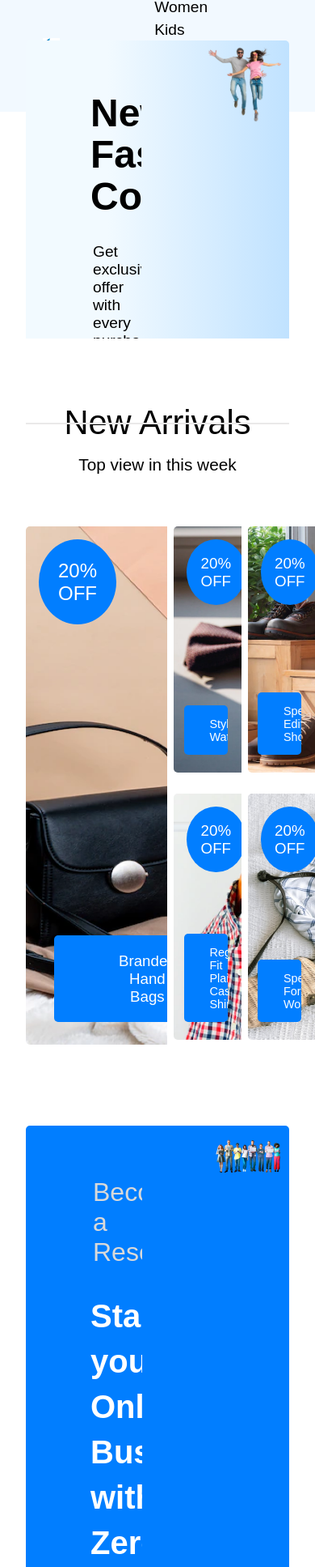
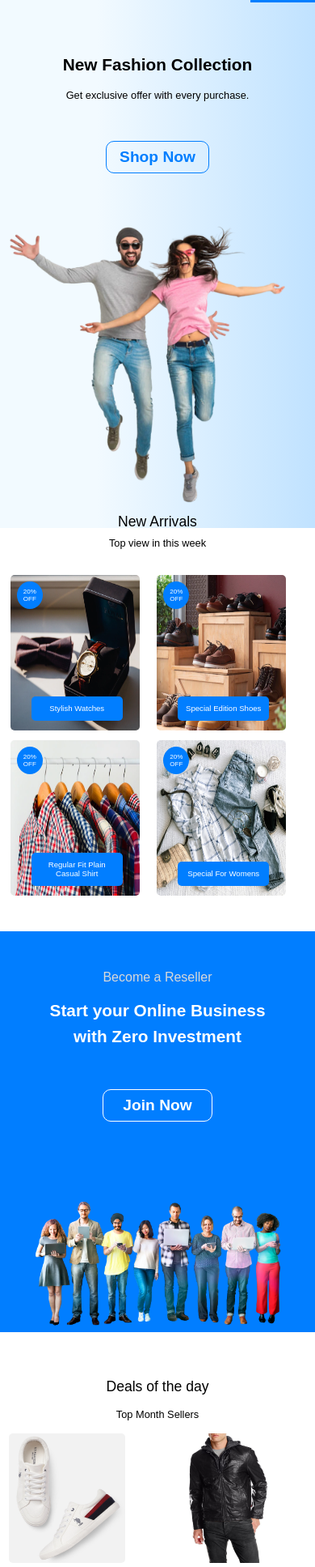
Before and after one commit to Snesh07/startxlabs_assignment, a React (Create React App) app: page / in a window 390 px wide. Shown: the part 62-1997 px from the top of the page at 81% size. Built offline with nearby package versions, Linux system fonts and the light colour scheme.

Commit message:
fix: responsiveness

```diff
--- a/src/components/Banner.js
+++ b/src/components/Banner.js
@@ -7,7 +7,7 @@ function Banner() {
             <div className='banner_container'>
                 <div className='banner_bg'>
                     <div className='banner_text_btn'>
-                        <h1>New Fashion <br />Collection</h1>
+                        <h1>New Fashion Collection</h1>
                         <p>Get exclusive offer with every purchase.</p>
                         <button className='banner_btn'>Shop Now</button>
                     </div>
--- a/src/components/DealofDay.js
+++ b/src/components/DealofDay.js
@@ -71,7 +71,7 @@ const DealofDay = (props) => {
                         <h4><b>C$242 </b>$̶5̶0̶0̶ (25% OFF)</h4>
                     </div>
 
-                    <div className='dealsOfDay_image_area'>
+                    <div id="slider_img_responsive" className='dealsOfDay_image_area'>
                         <img className='dealsOfDay_image_slider_img' src='./images/Rectangle_1755.png' alt="banner" />
                         <h3>IndiaBoulevard</h3>
                         <p>Dark Brown & gold Designer..</p>
--- a/src/components/Footer.js
+++ b/src/components/Footer.js
@@ -20,7 +20,7 @@ function Footer() {
                         <Link to="/" className="footer_shopping_link">Terms & Conditions</Link>
                     </div>
 
-                    <div className='footer_quickLinks'>
+                    <div  id='footer_quickLinks_responsive' className='footer_quickLinks'>
                         <h3 className='footer_quickLinks_title'>Quick Links</h3>
                         <Link to="/" className="footer_quickLinks_link">About Us</Link>
                         <Link to="/" className="footer_quickLinks_link">Deal of the day</Link>
@@ -44,7 +44,7 @@ function Footer() {
              {/* ---------footer contact Us ------------ */}
 
                 <div className='footer_contactUs'>
-                    <h3 className='footer_contactUs_title'>Contact Us</h3>
+                    <h3 className='footer_contactUs_title'>Contact Us:</h3>
                     <div className="footer_contact_info">
                         <span><FiPhoneCall className='footer_icon_bg' /></span>
                         <a href="tel:202-555-0819"> 202-555-0819 </a>
--- a/src/components/Header.js
+++ b/src/components/Header.js
@@ -3,6 +3,8 @@ import '../styles/Header.css'
 import { FaFacebookF, FaInstagram, FaTwitter } from "react-icons/fa";
 
 const header = () => {
+
+
     return (
         <>
             <div className='header_container'>
--- a/src/components/Navbar.js
+++ b/src/components/Navbar.js
@@ -1,13 +1,25 @@
 import React from 'react'
 import { Link } from "react-router-dom";
+import { IoMdClose } from "react-icons/io";
+import { BiMenuAltRight } from "react-icons/bi";
 import '../styles/Navbar.css';
 
 function Navbar() {
+
+    var navLinks = document.getElementById("navLinks");
+    function showMenu() {
+        navLinks.style.right = "0";
+    }
+    function hideMenu() {
+        navLinks.style.right = "-200px";
+    }
+
     return (
         <>
             <div className='navbar_container'>
                 <img src='./images/logo.png' alt="logo" className='navbar_logo'></img>
                 <div className="nav_links">
+                    <IoMdClose className='nav_icons' onClick={hideMenu} />
                     <Link to="/" className="nav_link">Home</Link>
                     <Link to="/" className="nav_link">Men</Link>
                     <Link to="/" className="nav_link">Women</Link>
@@ -15,6 +27,7 @@ function Navbar() {
                     <Link to="/" className="nav_link">Footwear</Link>
                     <Link to="/" className="nav_link">Jewellery</Link>
                     <Link to="/" className="nav_link">Traditional</Link>
+                    <BiMenuAltRight className='nav_icons' onClick={showMenu} />
                 </div>
             </div>
         </>
--- a/src/styles/Banner.css
+++ b/src/styles/Banner.css
@@ -17,6 +17,7 @@
 
 .banner_text_btn {
     padding: 2rem 5rem;
+    width: 30%;
 }
 
 .banner_text_btn h1 {
@@ -54,3 +55,45 @@
     padding-bottom: 0;
     width: 100%;
 }
+
+
+/* --------responsive--------- */
+@media (max-width:700px){
+    .banner_container {
+        position: absolute;
+        margin: 0;
+        padding: 0;
+        width: 100vw;
+        height: 90vh;
+    }
+
+    .banner_bg {
+        padding: 0;
+        display: block;
+        justify-content: center;
+        margin: 0rem;
+        border-radius: 0;
+    }
+
+    .banner_text_btn {
+        padding: 2rem  0!important;
+        text-align: center;
+        margin: 5rem 0 0 0;
+        width: 100%;
+    }
+
+    .banner_text_btn h1 {
+        font-size: 1.3rem;
+        line-height: 2rem;
+    }
+
+    .banner_text_btn p {
+        font-size: 0.8rem;
+    }
+
+    .banner_btn{
+        margin-top: 2.3rem;
+        padding: 0.5rem 1rem;
+    }
+
+}
--- a/src/styles/DealofDay.css
+++ b/src/styles/DealofDay.css
@@ -112,16 +112,6 @@
     line-height: 1rem;
 }
 
-.rating_reviews{
-    position: absolute;
-    bottom: 12rem;
-    background-color: #017EFF;
-    color: #fff;
-    padding: 0.2rem 0.3rem;
-    font-size: 1rem;
-    align-items: center;
-    left: 3.9rem;
-}
 
 .dealsOfDay_image_area h3{
     padding: 0.5rem;
@@ -141,3 +131,70 @@
     padding: 0.5rem 0.5rem;
     font-weight: 300;
 }
+
+/* --------responsive--------- */
+@media (max-width:700px) {
+
+    .dealsOfDay_heading {
+        padding: 0.5rem;
+    }
+
+    .dealsOfDay_heading_line {
+        font-size: 1.1rem;
+    }
+
+    .dealsOfDay_heading_line:before {
+        display: none;
+       }
+
+    .dealsOfDay_heading_line::after {
+        display: none;
+    }
+    .dealsOfDay_heading p {
+        font-size: 0.8rem;
+    }
+
+    /* ------Slider button------- */
+
+.dealsOfDay_btn{
+    display: none;
+  }
+
+  /* ------Slider------- */
+
+.dealsOfDay_image_slider{
+    margin: 0.5rem;
+    display: grid;
+    grid: auto auto / auto auto;
+}
+
+.dealsOfDay_image_area{
+    height: 15rem;
+    width: 9rem;
+    margin: 0 0.2rem;
+}
+
+.dealsOfDay_image_slider_img{
+    height: 10rem;
+    width: 9rem;
+}
+
+
+.dealsOfDay_image_area h3{
+    font-size: 0.9rem;
+    padding: 0.5rem 0.2rem;
+}
+
+.dealsOfDay_image_area p{
+    font-size: 0.8rem;
+    padding: 0 0.2rem;
+}
+
+.dealsOfDay_image_area h4{
+    font-size: 0.7rem;
+    padding: 0.2rem;
+}
+#slider_img_responsive{
+    display: none;
+}
+}
--- a/src/styles/Footer.css
+++ b/src/styles/Footer.css
@@ -10,7 +10,7 @@
 }
 
 
- /* ---------footer left ------------ */
+/* ---------footer left ------------ */
 
 .footer_left {
     text-align: left;
@@ -19,8 +19,9 @@
     margin: 0 1rem;
 }
 
-.footer_shopping_link, .footer_quickLinks_link,
-.footer_onlineShopping_link{
+.footer_shopping_link,
+.footer_quickLinks_link,
+.footer_onlineShopping_link {
     text-decoration: none;
     color: #fff;
     display: block;
@@ -28,13 +29,15 @@
     margin: 1rem 2rem;
 }
 
-.footer_shopping_link:hover{
+.footer_shopping_link:hover {
     color: #dddbdb;
 }
-.footer_quickLinks_link:hover{
+
+.footer_quickLinks_link:hover {
     color: #dddbdb;
 }
-.footer_onlineShopping_link:hover{
+
+.footer_onlineShopping_link:hover {
     color: #dddbdb;
 }
 
@@ -44,7 +47,7 @@
     margin: 2rem;
 }
 
- /* ---------footer contact Us ------------ */
+/* ---------footer contact Us ------------ */
 
 .footer_contactUs {
     text-align: left;
@@ -52,7 +55,7 @@
     align-items: center;
 }
 
-.footer_contactUs h3{
+.footer_contactUs h3 {
     margin: 2rem 0;
 }
 
@@ -66,7 +69,7 @@
     font-weight: 400;
 }
 
-.footer_socialmedia_icons{
+.footer_socialmedia_icons {
     margin: 2rem 0;
 }
 
@@ -78,3 +81,65 @@
     margin: 0.3rem;
     font-size: 1rem;
 }
+
+/* --------responsive--------- */
+@media (max-width:700px) {
+    .footer_container {
+        padding: 1rem;
+        display: block;
+        justify-content: center;
+        margin-top: 75rem;
+    }
+
+    /* ---------footer left ------------ */
+
+    .footer_left {
+        text-align: center;
+        margin: 0 0.2rem;
+        padding: 0;
+    }
+
+    .footer_shopping_link,
+    .footer_quickLinks_link,
+    .footer_onlineShopping_link {
+        margin: 1rem 0rem;
+        font-size: 0.8rem;
+    }
+
+      .footer_container h3 {
+        margin: 2rem  1rem;
+        font-size: 1rem;
+    }
+
+    #footer_quickLinks_responsive {
+        display: none;
+    }
+
+    /* ---------footer contact Us ------------ */
+
+.footer_contactUs {
+    text-align: center;
+    margin: 0 1rem;
+    align-items: center !important;
+}
+
+.footer_contactUs h3 {
+    margin: 3rem 0 1rem 0;
+}
+
+
+.footer_socialmedia_icons {
+    margin: 1rem 0;
+}
+
+.footer_icon_bg {
+    background-color: #fff;
+    border-radius: 50%;
+    color: #017EFF;
+    padding: 5px;
+    margin: 0.3rem;
+    font-size: 0.8rem;
+}
+
+
+}
--- a/src/styles/Header.css
+++ b/src/styles/Header.css
@@ -57,3 +57,12 @@
     margin: 3px;
     font-size: 12px;
 }
+
+/* -------responsive------- */
+
+@media (max-width:700px){
+    .header_container{
+        display: none;
+    }
+
+}
--- a/src/styles/JoinNowBanner.css
+++ b/src/styles/JoinNowBanner.css
@@ -54,3 +54,40 @@
     padding-right: 10rem;
     width: 100%;
 }
+
+/* --------responsive--------- */
+@media (max-width:700px) {
+
+    .JoinNowBanner_bg {
+        display: block;
+        justify-content: center;
+        margin: 0rem;
+        border-radius: 0;
+    }
+
+    .JoinNowBanner_text_btn {
+        padding: 2rem 2rem;
+        text-align: center;
+    }
+
+    .JoinNowBanner_text_btn p {
+        font-size: 1rem;
+    }
+
+    .JoinNowBanner_text_btn h1 {
+        font-size: 1.3rem;
+        line-height: 2rem;
+    }
+
+    .JoinNowBanner_btn{
+        padding: 0.5rem 1.5rem;
+        font-size: 1.2rem;
+    }
+
+
+    .JoinNowBanner_image img {
+        padding-right: 10rem;
+        width: 100%;
+    }
+
+}
--- a/src/styles/Navbar.css
+++ b/src/styles/Navbar.css
@@ -6,6 +6,10 @@
     background-color: #F2F9FF;
     width: 100%;
     overflow: hidden;
+}
+
+.nav_icons{
+    display: none;
 }
 
 .navbar_logo {
@@ -39,6 +43,8 @@
     width: 100%;
 }
 
+/* ------responsive-------- */
+
 @media (max-width:1300px) {
     .nav_links {
         padding-left: 5rem;
@@ -48,3 +54,38 @@
         padding: 0 2rem ;
     }
 }
+
+@media (max-width:700px) {
+
+    .navbar_container {
+        margin-top: 0rem;
+        background-color: transparent;
+        z-index: 10;
+    }
+
+
+    .nav_icons{
+        display: block;
+        color: #fff;
+        margin: 10px;
+        font-size: 22px;
+        cursor: pointer;
+        z-index: 10;
+    }
+
+    .nav_links{
+        position: absolute;
+        background: #017EFF;
+        height: 100vh;
+        width: 200px;
+        top: 0;
+        right: -200px;
+        text-align: left;
+        z-index: 2;
+        transition: 1s;
+    }
+
+    .nav_link{
+        background-color: transparent;
+    }
+}
--- a/src/styles/NewArrivals.css
+++ b/src/styles/NewArrivals.css
@@ -155,3 +155,72 @@
     text-align: center;
     padding: 0rem 2rem;
 }
+
+/* --------responsive--------- */
+@media (max-width:700px) {
+    .new_arrivals_component {
+        margin-top: 41rem;
+        width: 100vw;
+    }
+
+    .arrivals_heading_line {
+        margin: 0.5rem auto;
+        font-size: 1.1rem;
+    }
+
+    .arrivals_heading_line:before {
+        display: none;
+    }
+
+    .arrivals_heading_line::after {
+        display: none;
+    }
+
+    .new_arrival_heading p {
+        font-size: 0.8rem;
+    }
+
+    .new_arrivals_containerbox {
+        grid: auto auto / auto auto;
+        padding: 0 0.8rem;
+        margin: 0;
+    }
+
+    .new_arrival_left {
+        display: none;
+    }
+
+    .new_arrival_right {
+        grid-gap: 0.5rem;
+        padding: 0;
+    }
+
+    .new_arrival_right_img {
+        height: 12rem;
+        width: 10rem;
+    }
+
+    .new_arrival_right_offer {
+        border-radius: 50%;
+        top: 0.5rem;
+        left: 0.5rem;
+    }
+
+    .new_arrival_right_offer h3 {
+        font-size: 0.5rem;
+        padding: 0rem 0.5rem;
+    }
+
+    .new_arrival_right_itemName {
+        bottom: 1rem;
+    }
+
+    .new_arrival_right_itemName p {
+        color: #fff;
+        font-weight: 300;
+        font-size: 0.6rem;
+        text-align: center;
+        padding: 0rem 0.5rem;
+    }
+
+}
```
